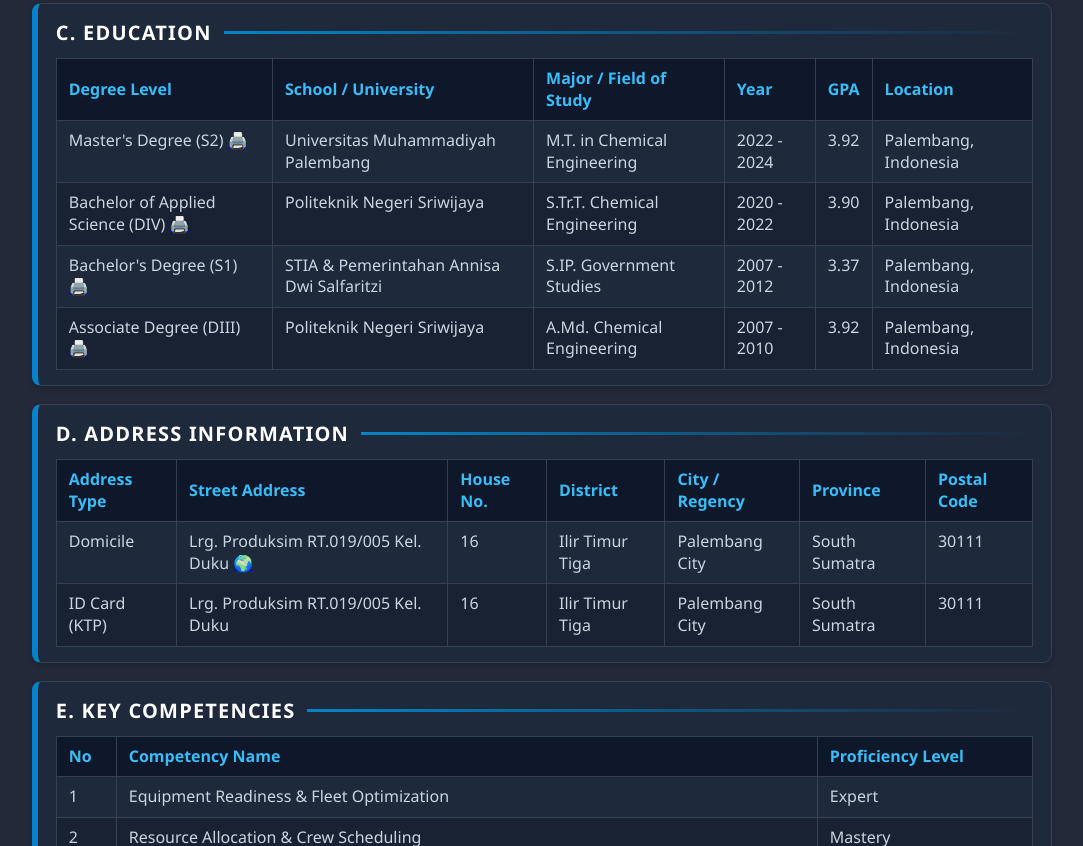
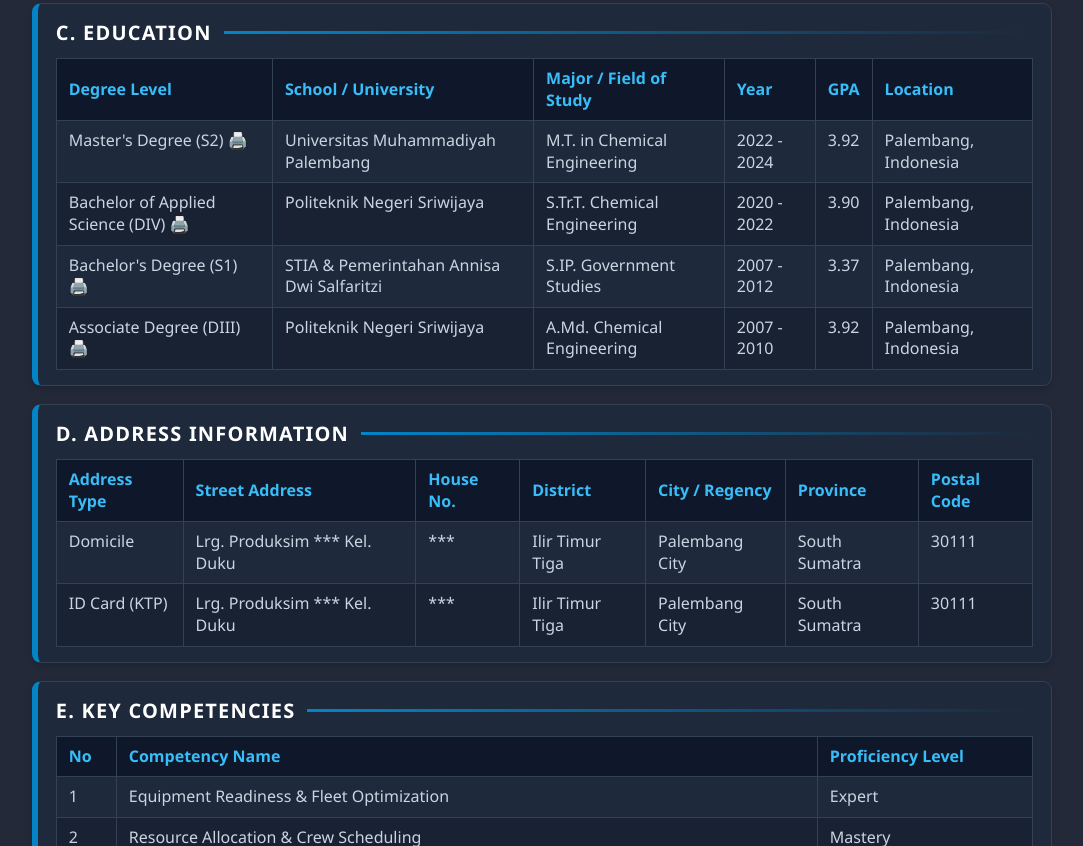
Before and after one commit to ahafidz09-Chem/cv-abdurrahman-hafidz, a plain HTML site: page index.html in a window 1280 px wide. Shown: the part 1163-2009 px from the top of the page, without its empty margins (98-1181 px from the left). Drawn offline with Linux system fonts and the light colour scheme.

```diff
--- a/index.html
+++ b/index.html
@@ -323,7 +323,7 @@
       <div class="grid-item"><span class="grid-label" data-i18n="lbl_religion">Religion</span><span class="grid-value" data-i18n="val_religion">: Islam</span></div>
       <div class="grid-item"><span class="grid-label" data-i18n="lbl_phone">Phone / Whatsapp</span><span class="grid-value">: <a href="https://wa.me/6281274126064"><span data-i18n="val_phone">Click Here (081274126064)</span></a></span></div>
       <div class="grid-item"><span class="grid-label" data-i18n="lbl_marital">Marital Status</span><span class="grid-value" data-i18n="val_marital">: Married</span></div>
-      <div class="grid-item"><span class="grid-label" data-i18n="lbl_nik">National ID (NIK)</span><span class="grid-value">: 1671060909890029</span></div>
+      <div class="grid-item"><span class="grid-label" data-i18n="lbl_nik">National ID (NIK)</span><span class="grid-value">: ************0029</span></div>
       <div class="grid-item"><span class="grid-label" data-i18n="lbl_hw">Height / Weight</span><span class="grid-value">: 165 cm / 70 kg</span></div>
       <div class="grid-item"><span class="grid-label">LinkedIn</span><span class="grid-value">: <a href="https://www.linkedin.com/in/abdurrahman-hafidz-a9906368/">LinkedIn Profile</a></span></div>
       <div class="grid-item"><span class="grid-label">Facebook / Instagram</span><span class="grid-value">: Abdurrahman Hafidz/@hafidz_syahab</span></div>
@@ -455,8 +455,8 @@
       <tbody>
         <tr>
           <td data-i18n="addr_dom">Domicile</td>
-          <td>Lrg. Produksim RT.019/005 Kel. Duku <a href="https://maps.app.goo.gl/kzyCX3tFL94ARLhg7">🌍</a></td>
-          <td>16</td>
+          <td>Lrg. Produksim *** Kel. Duku</td>
+          <td>***</td>
           <td>Ilir Timur Tiga</td>
           <td data-i18n="city_pal">Palembang City</td>
           <td data-i18n="prov_sum">South Sumatra</td>
@@ -464,8 +464,8 @@
         </tr>
         <tr>
           <td data-i18n="addr_ktp">ID Card (KTP)</td>
-          <td>Lrg. Produksim RT.019/005 Kel. Duku</td>
-          <td>16</td>
+          <td>Lrg. Produksim *** Kel. Duku</td>
+          <td>***</td>
           <td>Ilir Timur Tiga</td>
           <td data-i18n="city_pal">Palembang City</td>
           <td data-i18n="prov_sum">South Sumatra</td>
```
